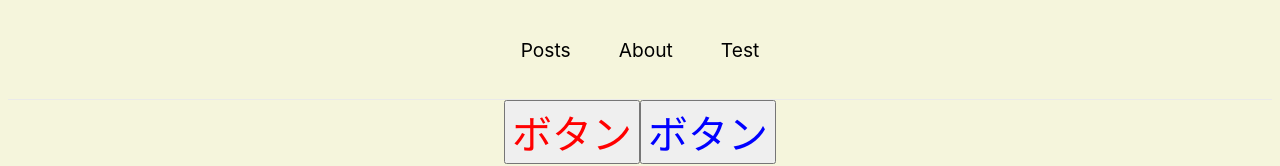
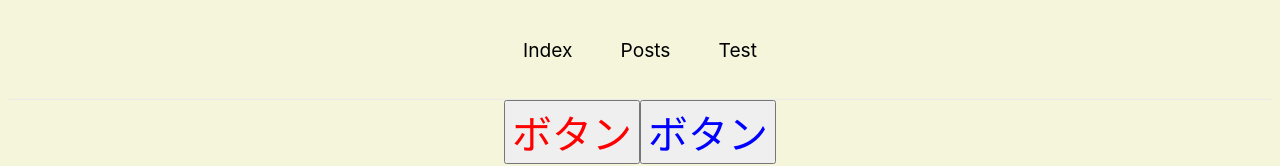
Before and after one commit to TakashiYano/react, a Next.js app: page /test in a window 1280 px wide. Shown: the top 166 px of the page. Built offline with nearby package versions, Linux system fonts and the light colour scheme.

Commit message:
🐛 パス変更忘れ修正

```diff
--- a/src/components/shared/Header/index.tsx
+++ b/src/components/shared/Header/index.tsx
@@ -2,8 +2,8 @@ import Link from "next/link";
 import classes from "src/components/shared/Header/Header.module.css";
 
 const NAV_ITEMS = [
+  { href: "/", label: "Index" },
   { href: "/posts", label: "Posts" },
-  { href: "/about", label: "About" },
   { href: "/test", label: "Test" },
 ];
 
```
